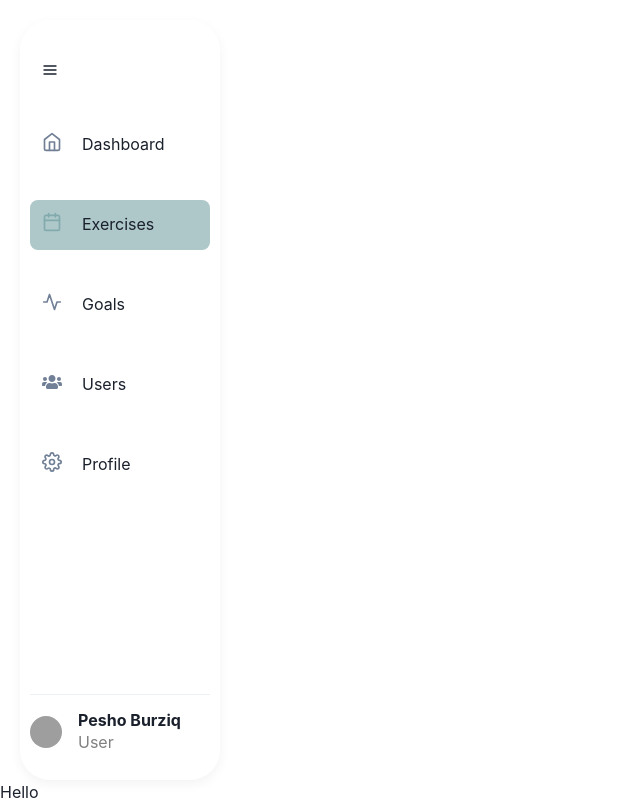
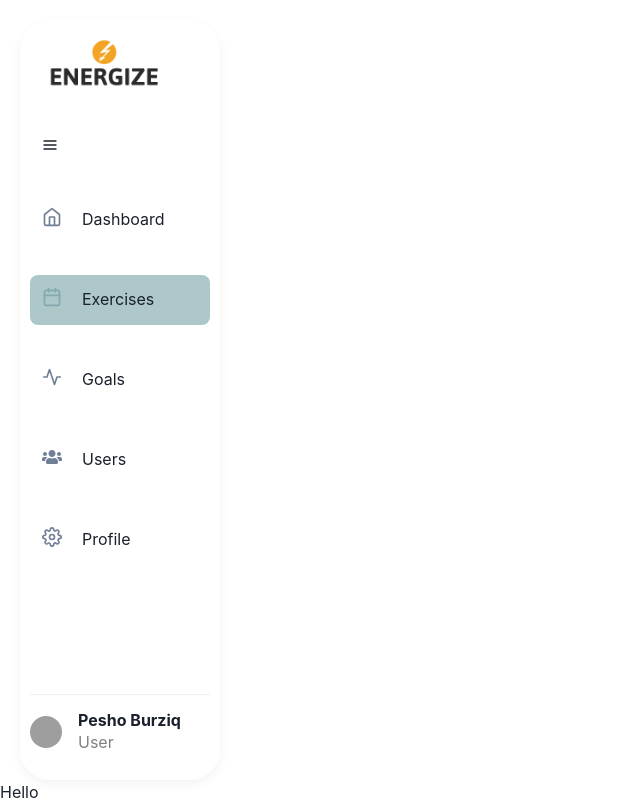
Before and after one commit to valgeorg97/enrgz-fit-tracker-app, a React app in the folder tracker/: page / in a window 1280 px wide. Shown: the whole page, without its empty margins (0-640 px from the left). Built offline with nearby package versions, Linux system fonts and the light colour scheme; grey boxes are pictures that could not be loaded; the HTML template or start-up script is replaced by a standard one.

Commit message:
add LandingPage and logo

```diff
--- a/tracker/src/components/Navigation/Navigation.jsx
+++ b/tracker/src/components/Navigation/Navigation.jsx
@@ -1,12 +1,14 @@
 import { useState, useContext } from 'react'
-import {Flex,Text,IconButton,Divider,Avatar,Heading} from '@chakra-ui/react'
-import {FiMenu,FiHome,FiCalendar,FiSettings, FiActivity} from 'react-icons/fi'
+import { Flex, Text, IconButton, Divider, Avatar, Heading, Box, Image } from '@chakra-ui/react'
+import { FiMenu, FiHome, FiCalendar, FiSettings, FiActivity } from 'react-icons/fi'
+import { motion } from "framer-motion";
 // import { IoPawOutline } from 'react-icons/io5'
-import{FaUsers} from'react-icons/fa'
+import logo from '../../assets/logo.png'
+import { FaUsers } from 'react-icons/fa'
 import NavItem from './NavItem'
-import {AuthContext} from "../../context/AuthContext"
+import { AuthContext } from "../../context/AuthContext"
 
-
+const MotionBox = motion(Box);
 const Navigation = () => {
     const { name, family, isAdmin } = useContext(AuthContext);
 
@@ -30,6 +32,17 @@ const Navigation = () => {
                 alignItems={navSize == "small" ? "center" : "flex-start"}
                 as="nav"
             >
+                <MotionBox
+                    as={Image}
+                    src={logo}
+                    alt="Logo"
+                    w="150px"
+                    h="auto"
+                    // Animation properties
+                    initial={{ opacity: 0 }}
+                    animate={{ opacity: 1 }}
+                    transition={{ duration: 1 }}
+                />
                 <IconButton
                     background="none"
                     mt={5}
```
Also changed, not shown: tracker/src/assets/logo.png (added), tracker/src/views/LandingPage/LandingPage.jsx (added).
